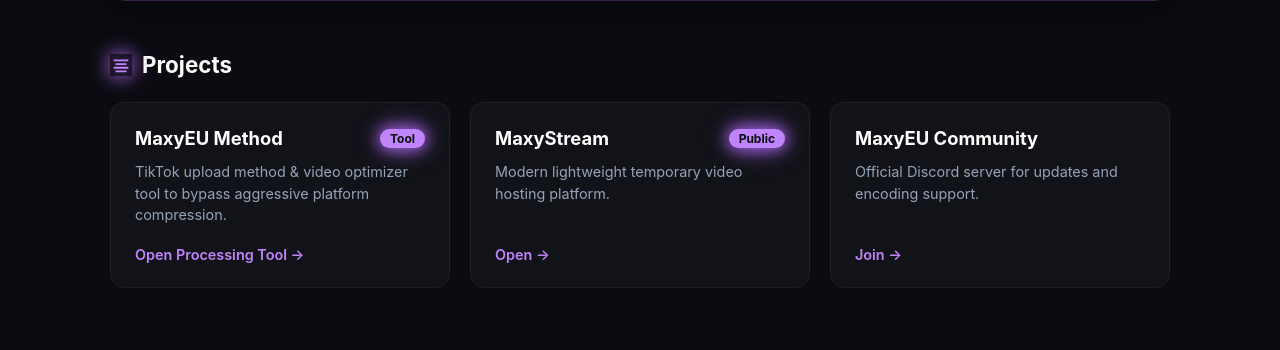
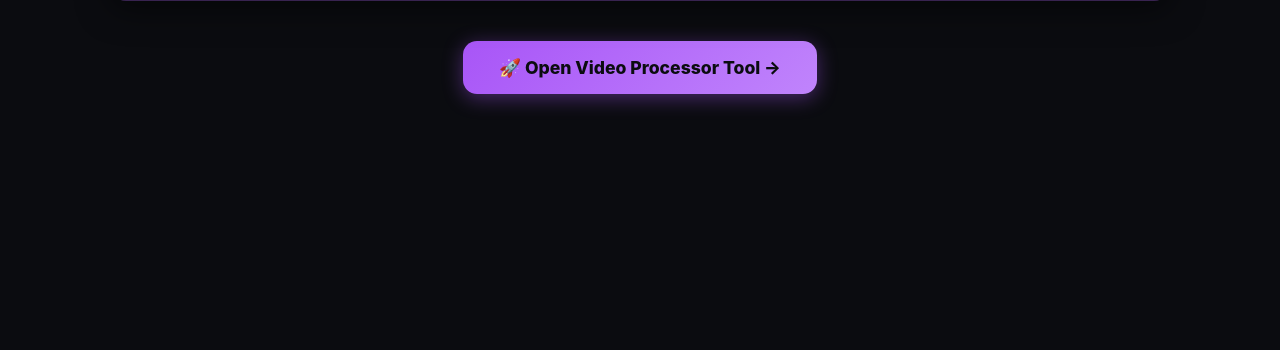
Before and after one commit to JohnMcclaneMartinez/maxyeu-optimizer, a Flask app: page / in a window 1280 px wide. Shown: the part 450-800 px from the top of the page. Run offline with Flask 3, Linux system fonts and the light colour scheme; some libraries are stand-ins or nearby versions.

Commit message:
Update home.html

```diff
--- a/templates/home.html
+++ b/templates/home.html
@@ -3,7 +3,7 @@
 <head>
   <meta charset="UTF-8">
   <meta name="viewport" content="width=device-width, initial-scale=1.0">
-  <title>MaxyEU - Portfolio & Tools</title>
+  <title>MaxyEU - Home</title>
   <style>
     /* Reset & Base Styles */
     * {
@@ -46,17 +46,6 @@
     .text-violet {
       color: #c084fc;
       text-shadow: 0 0 12px rgba(192, 132, 252, 0.5);
-    }
-
-    .badge-violet {
-      background-color: #c084fc;
-      color: #0b0c10;
-      font-weight: 700;
-      padding: 2px 10px;
-      border-radius: 12px;
-      font-size: 0.75rem;
-      display: inline-block;
-      animation: pulseGlow 3s infinite ease-in-out;
     }
 
     /* Navigation Header */
@@ -114,7 +103,7 @@
       justify-content: space-between;
       align-items: center;
       overflow: hidden;
-      margin-bottom: 50px;
+      margin-bottom: 40px;
       box-shadow: 0 8px 32px rgba(0, 0, 0, 0.5);
     }
 
@@ -172,7 +161,7 @@
     }
 
     .profile-bio {
-      color: #94a3b8 bio;
+      color: #94a3b8;
       max-width: 540px;
       line-height: 1.6;
       margin-bottom: 20px;
@@ -249,80 +238,32 @@
       border-radius: 12px;
     }
 
-    /* Projects Section */
-    .section-title {
+    /* Main Action Button Area */
+    .action-container {
       display: flex;
-      align-items: center;
-      gap: 10px;
-      font-size: 1.4rem;
-      margin-bottom: 24px;
-      color: #ffffff;
+      justify-content: center;
+      margin-top: 30px;
     }
 
-    .section-title svg {
-      fill: #c084fc;
-      width: 22px;
-      height: 22px;
-      animation: pulseGlow 3s infinite ease-in-out;
+    .main-tool-btn {
+      display: inline-flex;
+      align-items: center;
+      gap: 12px;
+      background: linear-gradient(135deg, #a855f7 0%, #c084fc 100%);
+      color: #0b0c10;
+      font-weight: 800;
+      font-size: 1.1rem;
+      padding: 16px 36px;
+      border-radius: 14px;
+      text-decoration: none;
+      transition: all 0.3s ease;
+      box-shadow: 0 4px 20px rgba(168, 85, 247, 0.4);
     }
 
-    .projects-grid {
-      display: grid;
-      grid-template-columns: repeat(auto-fit, minmax(300px, 1fr));
-      gap: 20px;
-    }
-
-    .project-card {
-      background-color: #121318;
-      border: 1px solid #1e1f28;
-      border-radius: 14px;
-      padding: 24px;
-      display: flex;
-      flex-direction: column;
-      justify-content: space-between;
-      transition: all 0.3s ease;
-    }
-
-    .project-card:hover {
-      border-color: rgba(192, 132, 252, 0.5);
-      box-shadow: 0 6px 20px rgba(168, 85, 247, 0.15);
-      transform: translateY(-4px);
-    }
-
-    .card-header {
-      display: flex;
-      justify-content: space-between;
-      align-items: center;
-      margin-bottom: 12px;
-    }
-
-    .card-title {
-      font-size: 1.15rem;
-      font-weight: 700;
-      color: #ffffff;
-    }
-
-    .card-desc {
-      color: #94a3b8;
-      font-size: 0.9rem;
-      line-height: 1.5;
-      margin-bottom: 20px;
-    }
-
-    .card-action {
-      color: #c084fc;
-      text-decoration: none;
-      font-weight: 600;
-      font-size: 0.9rem;
-      display: inline-flex;
-      align-items: center;
-      gap: 4px;
-      transition: gap 0.2s ease;
-    }
-
-    .card-action:hover {
-      gap: 8px;
-      text-shadow: 0 0 10px rgba(192, 132, 252, 0.6);
+    .main-tool-btn:hover {
+      transform: translateY(-3px);
+      box-shadow: 0 8px 30px rgba(192, 132, 252, 0.6);
+      filter: brightness(1.1);
     }
   </style>
 </head>
@@ -334,9 +275,7 @@
       MaxyEU
     </a>
     <nav>
-      <a href="#projects">Projects</a>
       <a href="/app">Processor Tool</a>
-      <a href="#quality">Quality</a>
       <a href="#status">Status</a>
     </nav>
   </header>
@@ -373,57 +312,17 @@
         </div>
       </div>
 
-      <!-- Optional Preview Visual -->
+      <!-- Preview Visual -->
       <div class="preview-box">
         <img src="{{ url_for('static', filename='feature-preview.jpg') }}" alt="Preview Visual" onerror="this.parentElement.innerHTML='📷 Preview Visual'">
       </div>
     </div>
 
-    <!-- Projects Section -->
-    <div id="projects">
-      <h2 class="section-title">
-        <svg viewBox="0 0 24 24">
-          <path d="M4 6h16v2H4zm2 4h12v2H6zm-2 4h16v2H4zm2 4h12v2H6z"/>
-        </svg>
-        Projects
-      </h2>
-
-      <div class="projects-grid">
-        <!-- Project 1 -->
-        <div class="project-card">
-          <div>
-            <div class="card-header">
-              <span class="card-title">MaxyEU Method</span>
-              <span class="badge-violet">Tool</span>
-            </div>
-            <p class="card-desc">TikTok upload method & video optimizer tool to bypass aggressive platform compression.</p>
-          </div>
-          <a href="/app" class="card-action">Open Processing Tool →</a>
-        </div>
-
-        <!-- Project 2 -->
-        <div class="project-card">
-          <div>
-            <div class="card-header">
-              <span class="card-title">MaxyStream</span>
-              <span class="badge-violet">Public</span>
-            </div>
-            <p class="card-desc">Modern lightweight temporary video hosting platform.</p>
-          </div>
-          <a href="#" class="card-action">Open →</a>
-        </div>
-
-        <!-- Project 3 -->
-        <div class="project-card">
-          <div>
-            <div class="card-header">
-              <span class="card-title">MaxyEU Community</span>
-            </div>
-            <p class="card-desc">Official Discord server for updates and encoding support.</p>
-          </div>
-          <a href="#" class="card-action">Join →</a>
-        </div>
-      </div>
+    <!-- Single Action Button to Tool Page -->
+    <div class="action-container">
+      <a href="/app" class="main-tool-btn">
+        🚀 Open Video Processor Tool →
+      </a>
     </div>
   </main>
 
```
